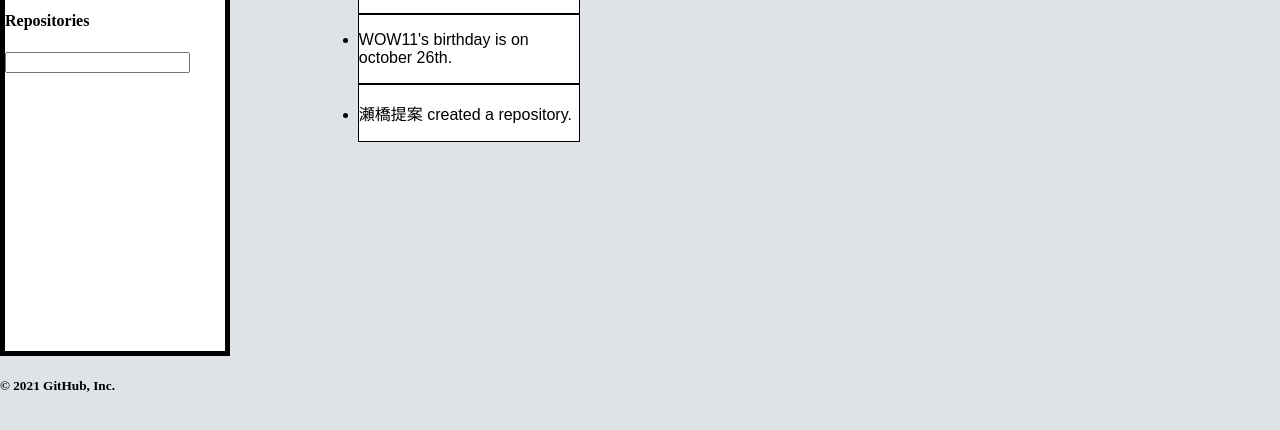
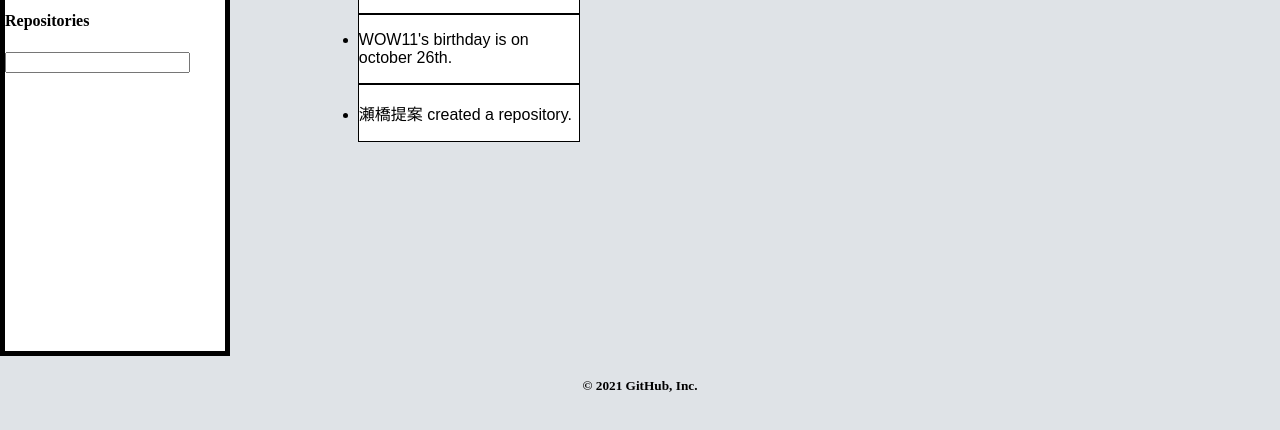
Before and after one commit to Reemly/Olle-Jarvheden-ProjektGit, a plain HTML site: page index.html in a window 1280 px wide. Shown: the part 116-546 px from the top of the page. Drawn offline with Linux system fonts and the light colour scheme.

Commit message:
prettydone

```diff
--- a/index.html
+++ b/index.html
@@ -75,10 +75,7 @@
 
 <footer>
 <nav class="botlane">
-<class class="botbox">
-<h5>© 2021 GitHub, Inc.</h5>
-
-</class>
+<h5 class="botbox">© 2021 GitHub, Inc.</h5>
 
 </nav>
 </footer>
--- a/style.css
+++ b/style.css
@@ -114,7 +114,8 @@ font-family: sans-serif;
 .botlane {
 display: flex;
 justify-content: center;
-flex-direction: column;
+    align-items: center;
+
 }
 
 
```
